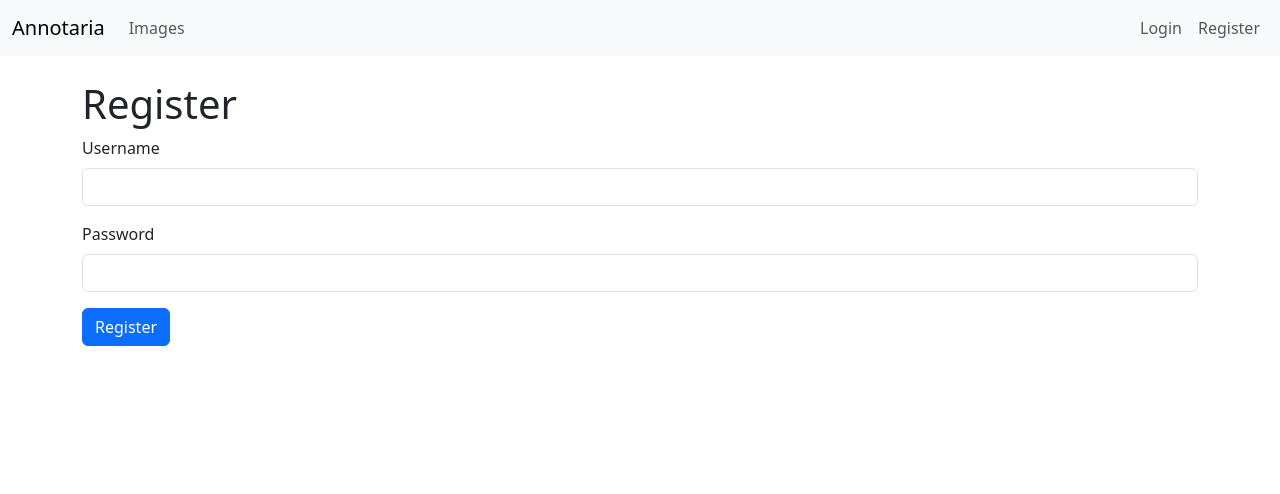
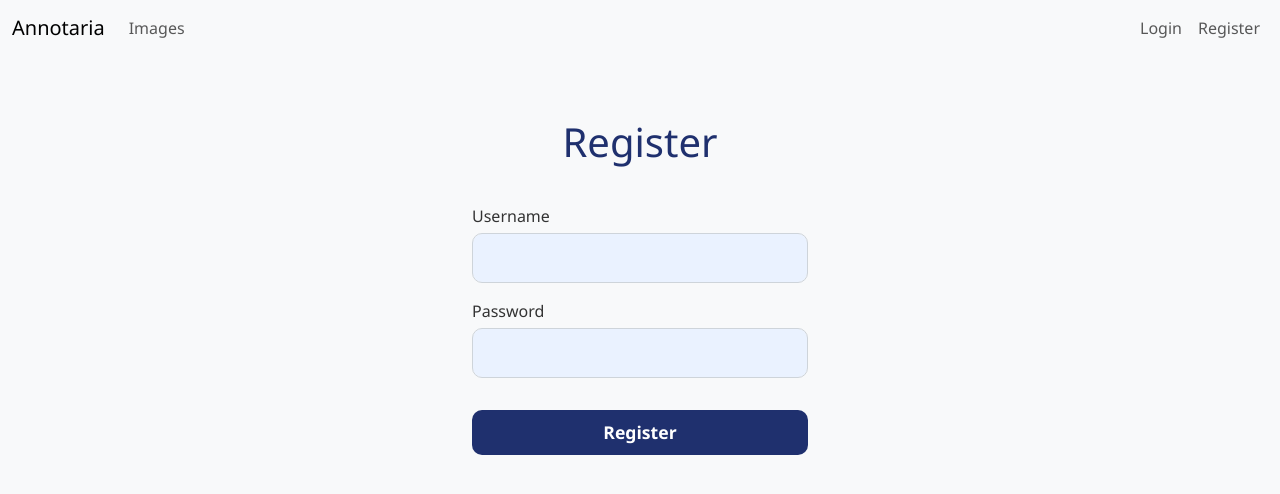
Before and after one commit to angelostefani/Annotaria, a FastAPI app: page /ui/register in a window 1280 px wide. Shown: the top 494 px of the page. Run offline with FastAPI, Linux system fonts and the light colour scheme.

Commit message:
migliorie grafiche

```diff
--- a/main.py
+++ b/main.py
@@ -5,6 +5,7 @@ from fastapi import Depends, FastAPI, HTTPException, status
 from fastapi.middleware.cors import CORSMiddleware
 from fastapi.security import OAuth2PasswordBearer
 from fastapi.staticfiles import StaticFiles
+from fastapi.templating import Jinja2Templates
 from jose import JWTError, jwt
 from passlib.context import CryptContext
 from pydantic_settings import BaseSettings, SettingsConfigDict
@@ -24,6 +25,14 @@ settings = AppSettings()
 Base.metadata.create_all(bind=engine)
 
 app = FastAPI()
+
+# Monta la cartella 'static' accessibile via /static
+app.mount("/static", StaticFiles(directory="static"), name="static")
+
+# Se usi template:
+templates = Jinja2Templates(directory="templates")
+
+
 
 app.add_middleware(
     CORSMiddleware,
--- /dev/null
+++ b/static/css/style.css
@@ -0,0 +1,53 @@
+
+body {
+    font-family: 'Segoe UI', sans-serif;
+    background-color: #f8f9fa;
+}
+
+h1, h2, h3 {
+    color: #1f306e;
+    margin-bottom: 1.5rem;
+}
+
+.form-control {
+    border-radius: 10px;
+    background-color: #eaf2ff;
+    border: 1px solid #ced4da;
+    padding: 0.75rem;
+    font-size: 1rem;
+}
+
+.form-label {
+    font-weight: 500;
+    color: #333;
+    margin-bottom: 0.3rem;
+}
+
+.btn-primary,
+.btn-submit {
+    border-radius: 10px;
+    background-color: #1f306e;
+    border: none;
+    padding: 0.6rem 1rem;
+    color: white;
+    font-weight: bold;
+    font-size: 1rem;
+}
+
+.btn-primary:hover,
+.btn-submit:hover {
+    background-color: #2b4080;
+}
+
+.form-container {
+    max-width: 400px;
+    margin: 0 auto;
+    padding: 2rem;
+}
+
+.title-centered {
+    text-align: center;
+    font-size: 2.2rem;
+    color: #1f306e;
+    margin-bottom: 2rem;
+}
--- a/templates/annotations.html
+++ b/templates/annotations.html
@@ -1,7 +1,7 @@
 {% extends "base.html" %}
 {% block content %}
 <h1>Annotations</h1>
-<table class="table table-striped">
+<table class="table table-striped" style="border: 1px solid #dee2e6; border-radius: 6px;">
 <thead>
 <tr><th>ID</th><th>Image</th><th>Label</th><th>X</th><th>Y</th><th>Width</th><th>Height</th><th>User</th><th>Actions</th></tr>
 </thead>
--- a/templates/answers.html
+++ b/templates/answers.html
@@ -1,7 +1,7 @@
 {% extends "base.html" %}
 {% block content %}
 <h1>Answers</h1>
-<table class="table table-striped">
+<table class="table table-striped" style="border: 1px solid #dee2e6; border-radius: 6px;">
 <thead>
 <tr><th>ID</th><th>Image</th><th>Question</th><th>Option</th><th>User</th><th>Actions</th></tr>
 </thead>
--- a/templates/base.html
+++ b/templates/base.html
@@ -1,3 +1,4 @@
+
 <!DOCTYPE html>
 <html lang="en">
 <head>
@@ -5,6 +6,7 @@
     <meta name="viewport" content="width=device-width, initial-scale=1">
     <title>Annotaria</title>
     <link href="https://cdn.jsdelivr.net/npm/bootstrap@5.3.0/dist/css/bootstrap.min.css" rel="stylesheet">
+    <link rel="stylesheet" href="/static/css/style.css">
 </head>
 <body>
 <nav class="navbar navbar-expand-lg navbar-light bg-light mb-4">
--- a/templates/images.html
+++ b/templates/images.html
@@ -2,7 +2,7 @@
 {% block content %}
 <h1>Images</h1>
 <a href="/ui/images/upload" class="btn btn-primary mb-3">Upload Image</a>
-<table class="table table-striped">
+<table class="table table-striped" style="border: 1px solid #dee2e6; border-radius: 6px;">
 <thead>
     <tr><th>ID</th><th>Filename</th><th>Actions</th></tr>
 </thead>
--- a/templates/register.html
+++ b/templates/register.html
@@ -1,16 +1,67 @@
 {% extends "base.html" %}
 {% block content %}
-<h1>Register</h1>
-{% if error %}<div class="alert alert-danger">{{ error }}</div>{% endif %}
+<style>
+  .register-container {
+    max-width: 400px;
+    margin: 0 auto;
+    padding: 2rem;
+    border-radius: 10px;
+    font-family: 'Segoe UI', sans-serif;
+  }
+
+  .register-title {
+    text-align: center;
+    font-size: 2.5rem;
+    color: #1f306e;
+    margin-bottom: 2rem;
+  }
+
+  .form-control {
+    border-radius: 10px;
+    background-color: #eaf2ff;
+    border: 1px solid #ced4da;
+    padding: 0.75rem;
+    font-size: 1rem;
+  }
+
+  .form-label {
+    font-weight: 500;
+    color: #333;
+    margin-bottom: 0.3rem;
+  }
+
+  .btn-submit {
+    border-radius: 10px;
+    background-color: #1f306e;
+    border: none;
+    padding: 0.6rem;
+    color: white;
+    font-weight: bold;
+    width: 100%;
+    font-size: 1.1rem;
+    margin-top: 1rem;
+  }
+
+  .btn-submit:hover {
+    background-color: #2b4080;
+  }
+</style>
+
+<div class="register-container">
+  <div class="register-title">Register</div>
+  {% if error %}
+    <div class="alert alert-danger">{{ error }}</div>
+  {% endif %}
   <form method="post" action="/ui/register">
     <div class="mb-3">
       <label for="username" class="form-label">Username</label>
-    <input type="text" class="form-control" id="username" name="username">
+      <input type="text" class="form-control" id="username" name="username" required>
     </div>
     <div class="mb-3">
       <label for="password" class="form-label">Password</label>
-    <input type="password" class="form-control" id="password" name="password">
+      <input type="password" class="form-control" id="password" name="password" required>
     </div>
-  <button type="submit" class="btn btn-primary">Register</button>
+    <button type="submit" class="btn btn-submit">Register</button>
   </form>
+</div>
 {% endblock %}
```
Also changed, not shown: templates/login.html (+10 -5 lines), annotaria.db, image_data/2025_0401_161112_133.jpg (added). Lines whose indentation alone changed are shown as unchanged.
